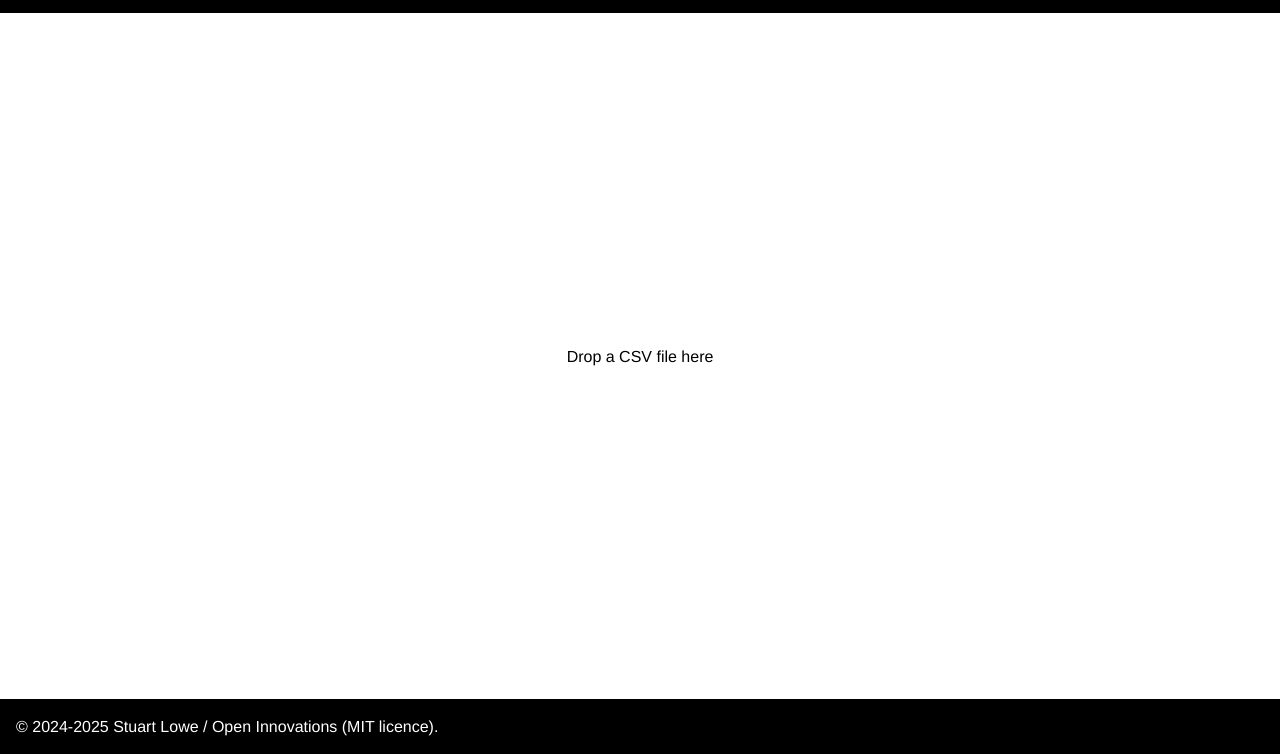
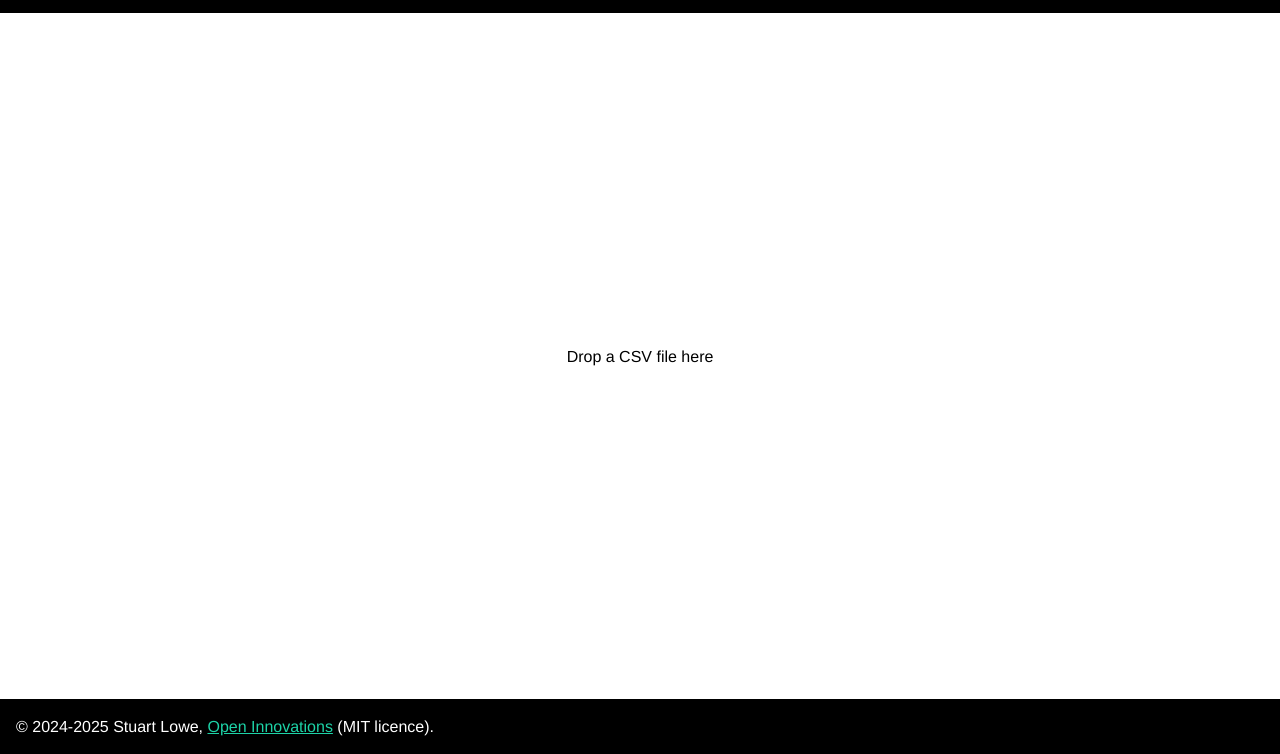
Before and after one commit to open-innovations/oi.csv.js, a plain HTML site: page editor.html in a window 1280 px wide. Shown: the part 46-800 px from the top of the page. Drawn offline with Linux system fonts and the light colour scheme; a web font is replaced by a local one.

Commit message:
Update footer

```diff
--- a/editor.html
+++ b/editor.html
@@ -41,7 +41,7 @@
 		</div>
 
 		<footer class="b1-bg padded">
-			<p>&copy; 2024-2025 Stuart Lowe / Open Innovations (MIT licence).</p>
+			<p>&copy; 2024-2025 Stuart Lowe, <a href="https://open-innovations.org/">Open Innovations</a> (MIT licence).</p>
 		</footer>
 	</div>
 	<script>
```
